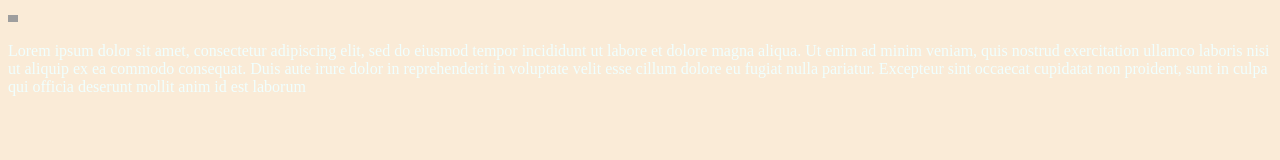
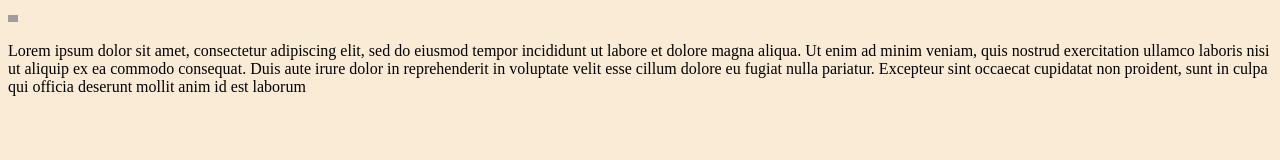
Before and after one commit to AtharvATAR/My-First-Website, a plain HTML site: page index.html in a window 1280 px wide. Drawn offline with Linux system fonts and the light colour scheme; grey boxes are pictures that could not be loaded.

Commit message:
commit on style.css

```diff
--- a/style.css
+++ b/style.css
@@ -3,7 +3,7 @@ body {
 }
 
 p {
-  color: azure;
+  color: #000000;
 }
 
 .center-align {
```
